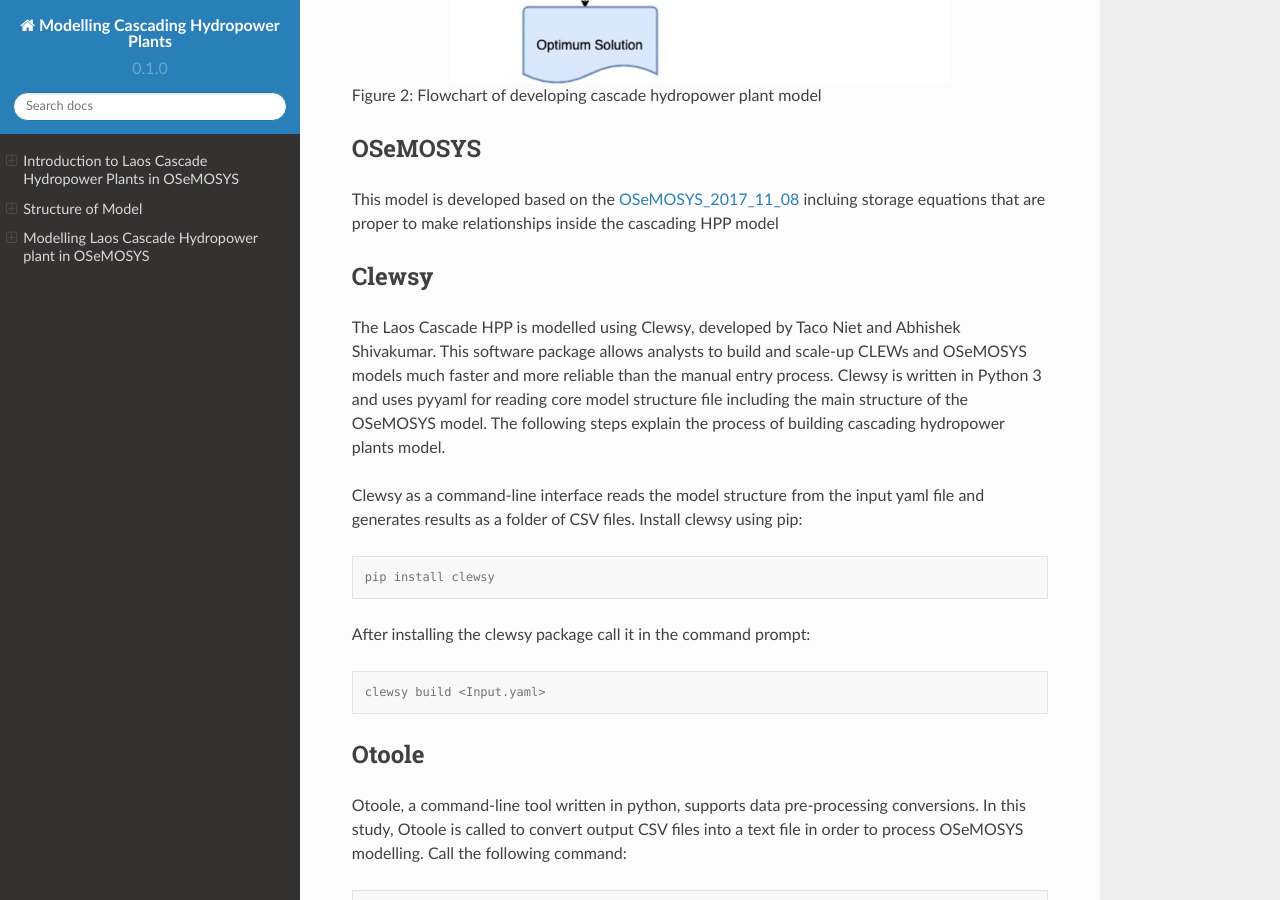
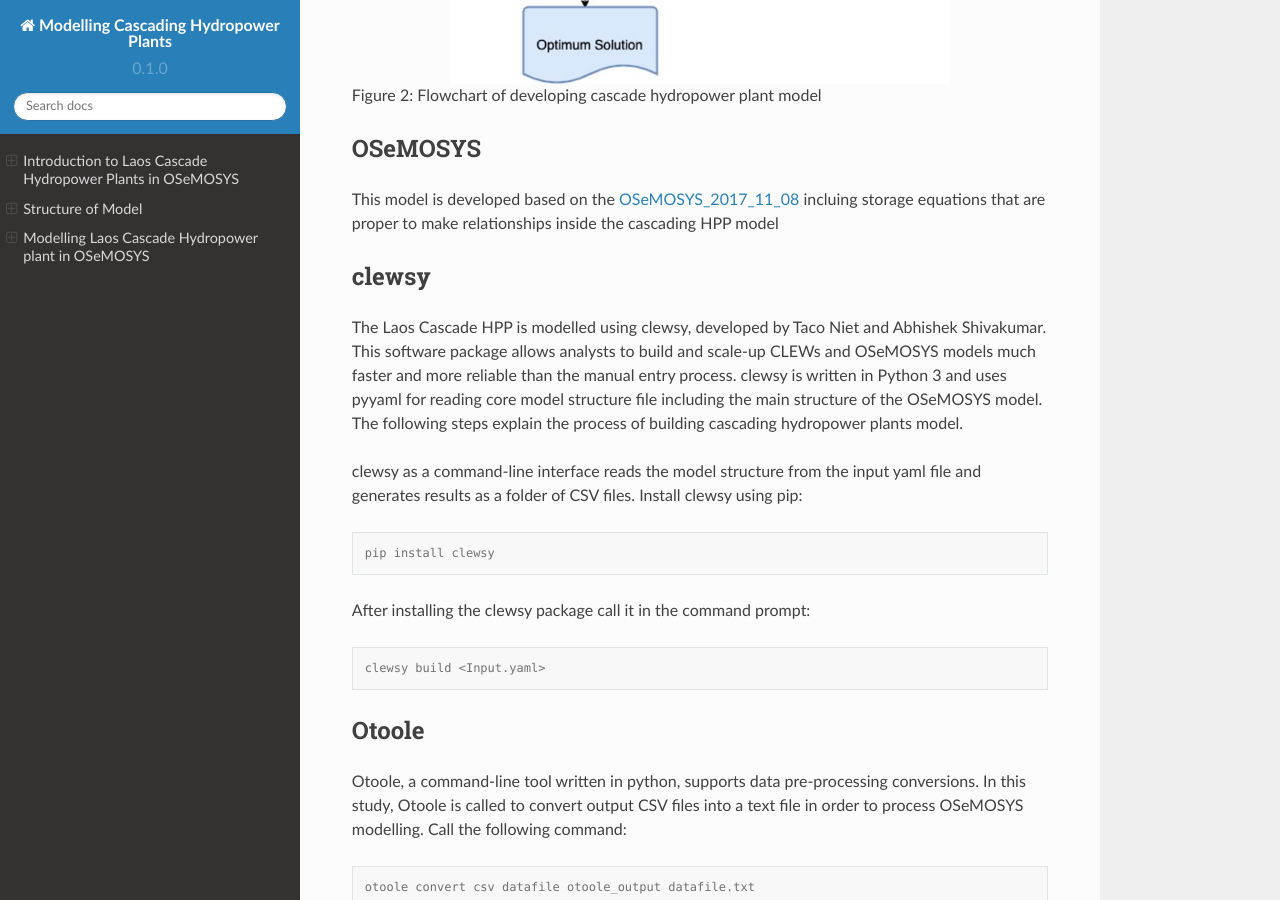
Before and after one commit to YSaedi/Laos_Cascading_HydropowerPlants, a Sphinx documentation site: the page built from docs/source/index.rst, in a window 1280 px wide and 900 px high, scrolled down 7364 px. Built offline with Sphinx 7.4.7 and the Read the Docs theme 2.0.0, drawn with Linux system fonts in a browser that asks for light colours; some of the changed text lies outside the part shown.

Commit message:
Update index.rst

```diff
--- a/docs/source/index.rst
+++ b/docs/source/index.rst
@@ -231,7 +231,7 @@
 
 Modelling Laos Cascade Hydropower plant in OSeMOSYS
 ========================================================
-The Cascade hydropower plant model is generated based on reference energy system, temporal representation, power system specification, and clustered land productivity data. Adapting Clewsy provides the opportunity to structure the core model without time consuming manual data entry generating. Following sections explain steps of building cascading hydropower plants model (Figure 2).
+The Cascade hydropower plant model is generated based on reference energy system, temporal representation, power system specification, and clustered land productivity data. Adapting clewsy provides the opportunity to structure the core model without time consuming manual data entry generating. Following sections explain steps of building cascading hydropower plants model (Figure 2).
 
 
 
@@ -253,11 +253,11 @@
 ------------------------------------------------------
 This model is developed based on the `OSeMOSYS_2017_11_08 <https://github.com/OSeMOSYS/OSeMOSYS_GNU_MathProg/blob/AlternateStorageCode/src/osemosys_short.txt/>`_ incluing storage equations that are proper to make relationships inside the cascading HPP model
 
-Clewsy
+clewsy
 ------------------------------------------------------
-The Laos Cascade HPP is modelled using Clewsy, developed by Taco Niet and Abhishek Shivakumar. This software package allows analysts to build and scale-up CLEWs and OSeMOSYS models much faster and more reliable than the manual entry process. Clewsy is written in Python 3 and uses pyyaml for reading core model structure file including the main structure of the OSeMOSYS model. The following steps explain the process of building cascading hydropower plants model.
+The Laos Cascade HPP is modelled using clewsy, developed by Taco Niet and Abhishek Shivakumar. This software package allows analysts to build and scale-up CLEWs and OSeMOSYS models much faster and more reliable than the manual entry process. clewsy is written in Python 3 and uses pyyaml for reading core model structure file including the main structure of the OSeMOSYS model. The following steps explain the process of building cascading hydropower plants model.
 
-Clewsy as a command-line interface reads the model structure from the input yaml file and generates results as a folder of CSV files. Install clewsy using pip:
+clewsy as a command-line interface reads the model structure from the input yaml file and generates results as a folder of CSV files. Install clewsy using pip:
 
 .. code-block:: console
 
```
